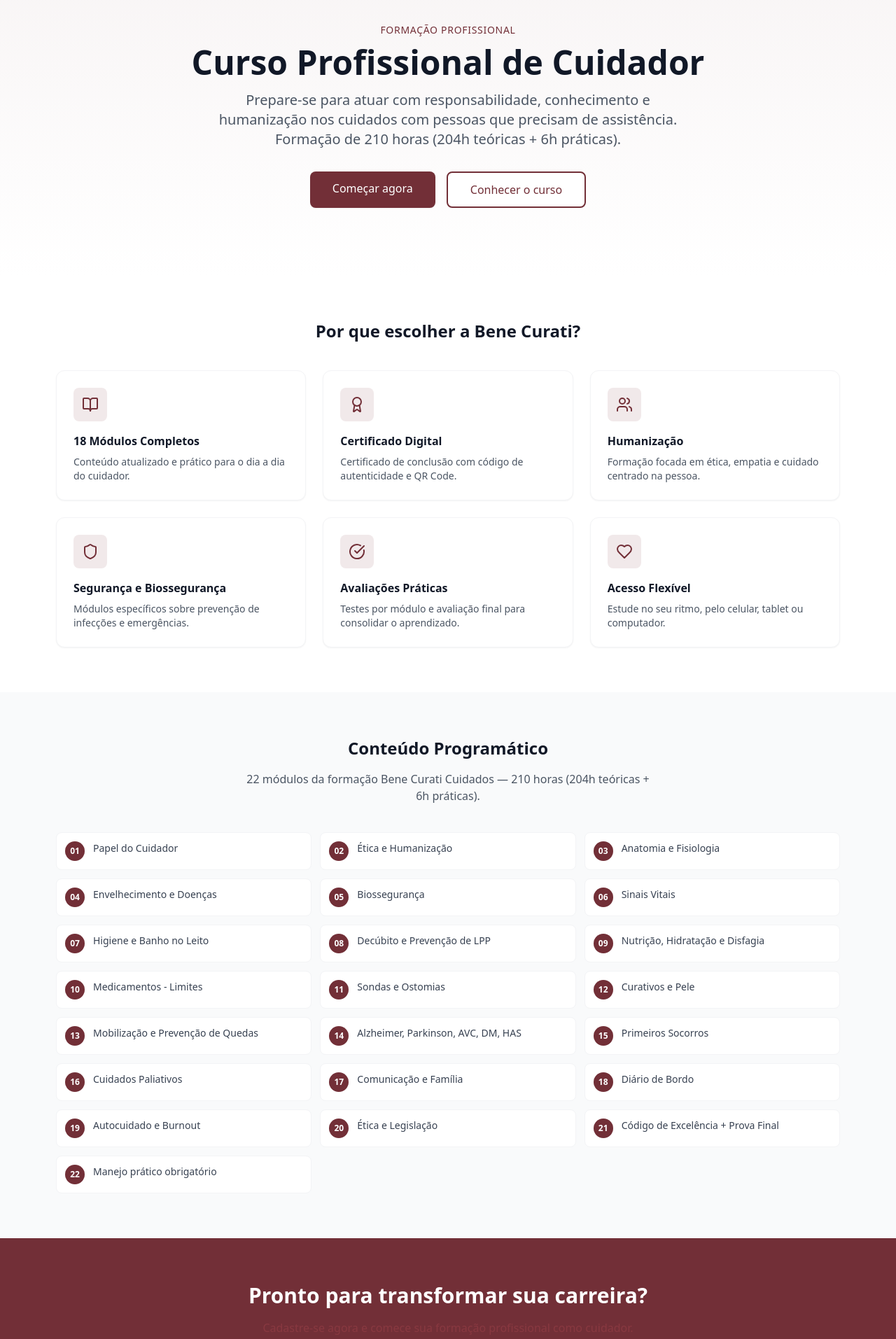
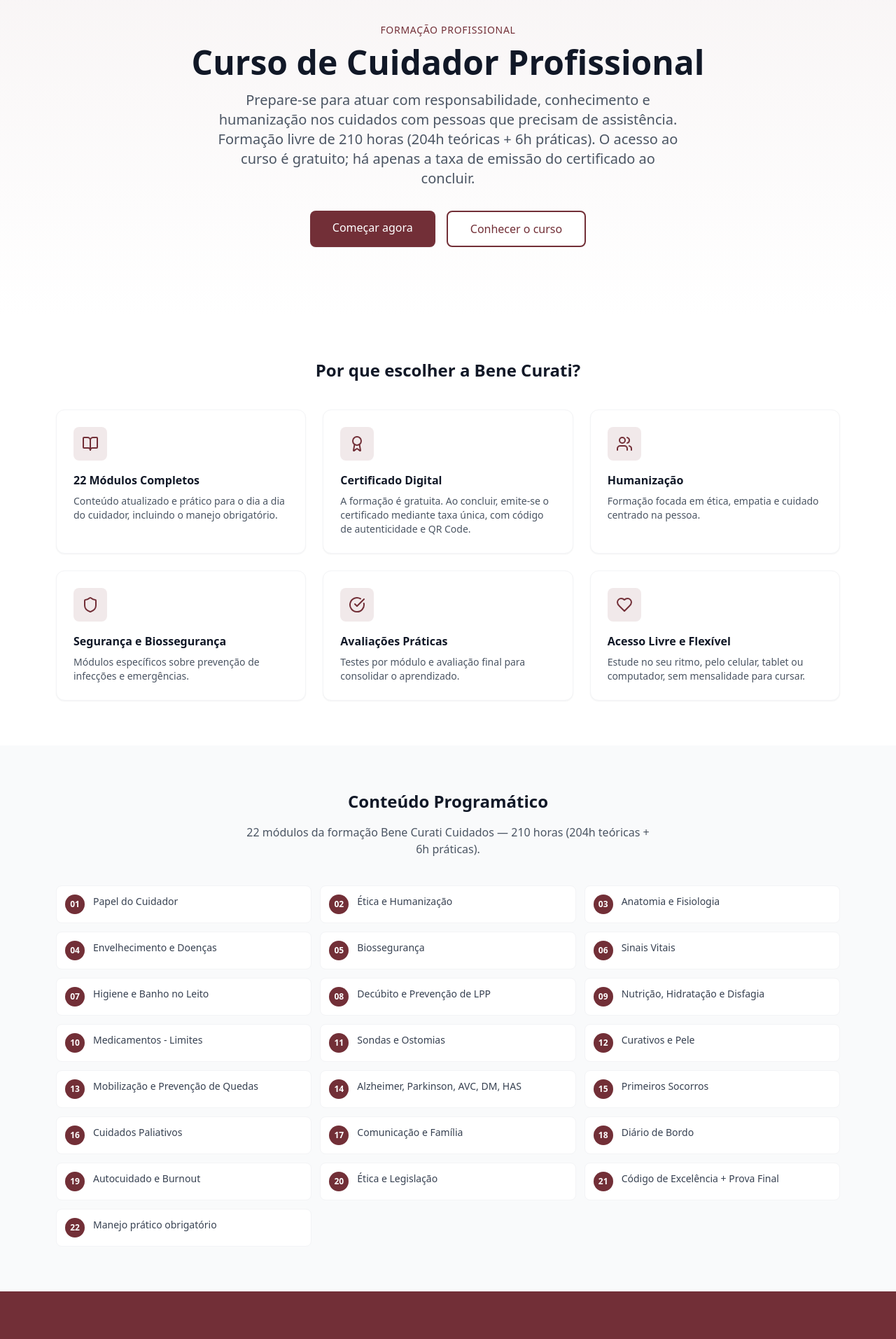
Before and after one commit to benecuraticuidados/bene-curati-curso, a Next.js app: page / in a window 1280 px wide. Shown: the part 140-2053 px from the top of the page at 70% size. Built offline with nearby package versions, Linux system fonts and the light colour scheme.

Commit message:
fix: home com 22 modulos e curso gratuito com taxa so no certificado

```diff
--- a/src/app/page.tsx
+++ b/src/app/page.tsx
@@ -40,10 +40,10 @@ export default function HomePage() {
             Formação Profissional
           </p>
           <h2 className="text-3xl md:text-5xl font-bold text-gray-900 mb-4 leading-tight">
-            Curso Profissional de Cuidador
+            Curso de Cuidador Profissional
           </h2>
           <p className="text-lg md:text-xl text-gray-600 max-w-2xl mx-auto mb-8">
-            Prepare-se para atuar com responsabilidade, conhecimento e humanização nos cuidados com pessoas que precisam de assistência. Formação de 210 horas (204h teóricas + 6h práticas).
+            Prepare-se para atuar com responsabilidade, conhecimento e humanização nos cuidados com pessoas que precisam de assistência. Formação livre de 210 horas (204h teóricas + 6h práticas). O acesso ao curso é gratuito; há apenas a taxa de emissão do certificado ao concluir.
           </p>
           <div className="flex flex-col sm:flex-row gap-4 justify-center">
             <Link href="/cadastro" className="btn-primary text-base px-8 py-3">
@@ -64,12 +64,12 @@ export default function HomePage() {
           </h3>
           <div className="grid md:grid-cols-3 gap-6">
             {[
-              { icon: BookOpen, title: "18 Módulos Completos", desc: "Conteúdo atualizado e prático para o dia a dia do cuidador." },
-              { icon: Award, title: "Certificado Digital", desc: "Certificado de conclusão com código de autenticidade e QR Code." },
+              { icon: BookOpen, title: "22 Módulos Completos", desc: "Conteúdo atualizado e prático para o dia a dia do cuidador, incluindo o manejo obrigatório." },
+              { icon: Award, title: "Certificado Digital", desc: "A formação é gratuita. Ao concluir, emite-se o certificado mediante taxa única, com código de autenticidade e QR Code." },
               { icon: Users, title: "Humanização", desc: "Formação focada em ética, empatia e cuidado centrado na pessoa." },
               { icon: Shield, title: "Segurança e Biossegurança", desc: "Módulos específicos sobre prevenção de infecções e emergências." },
               { icon: CheckCircle, title: "Avaliações Práticas", desc: "Testes por módulo e avaliação final para consolidar o aprendizado." },
-              { icon: Heart, title: "Acesso Flexível", desc: "Estude no seu ritmo, pelo celular, tablet ou computador." },
+              { icon: Heart, title: "Acesso Livre e Flexível", desc: "Estude no seu ritmo, pelo celular, tablet ou computador, sem mensalidade para cursar." },
             ].map((item, i) => (
               <div key={i} className="card hover:shadow-md transition-shadow">
                 <div className="w-12 h-12 rounded-lg bg-wine/10 flex items-center justify-center mb-4">
@@ -135,10 +135,10 @@ export default function HomePage() {
             Pronto para transformar sua carreira?
           </h3>
           <p className="text-wine-light mb-8 opacity-90">
-            Cadastre-se agora e comece sua formação profissional como cuidador.
+            Cadastre-se e inicie a formação. O curso é livre e sem custo; a taxa refere-se somente à emissão do certificado.
           </p>
           <Link href="/cadastro" className="inline-block bg-white text-wine font-semibold py-3 px-8 rounded-lg hover:bg-gray-100 transition">
-            Criar minha conta gratuita
+            Criar minha conta
           </Link>
         </div>
       </section>
```
